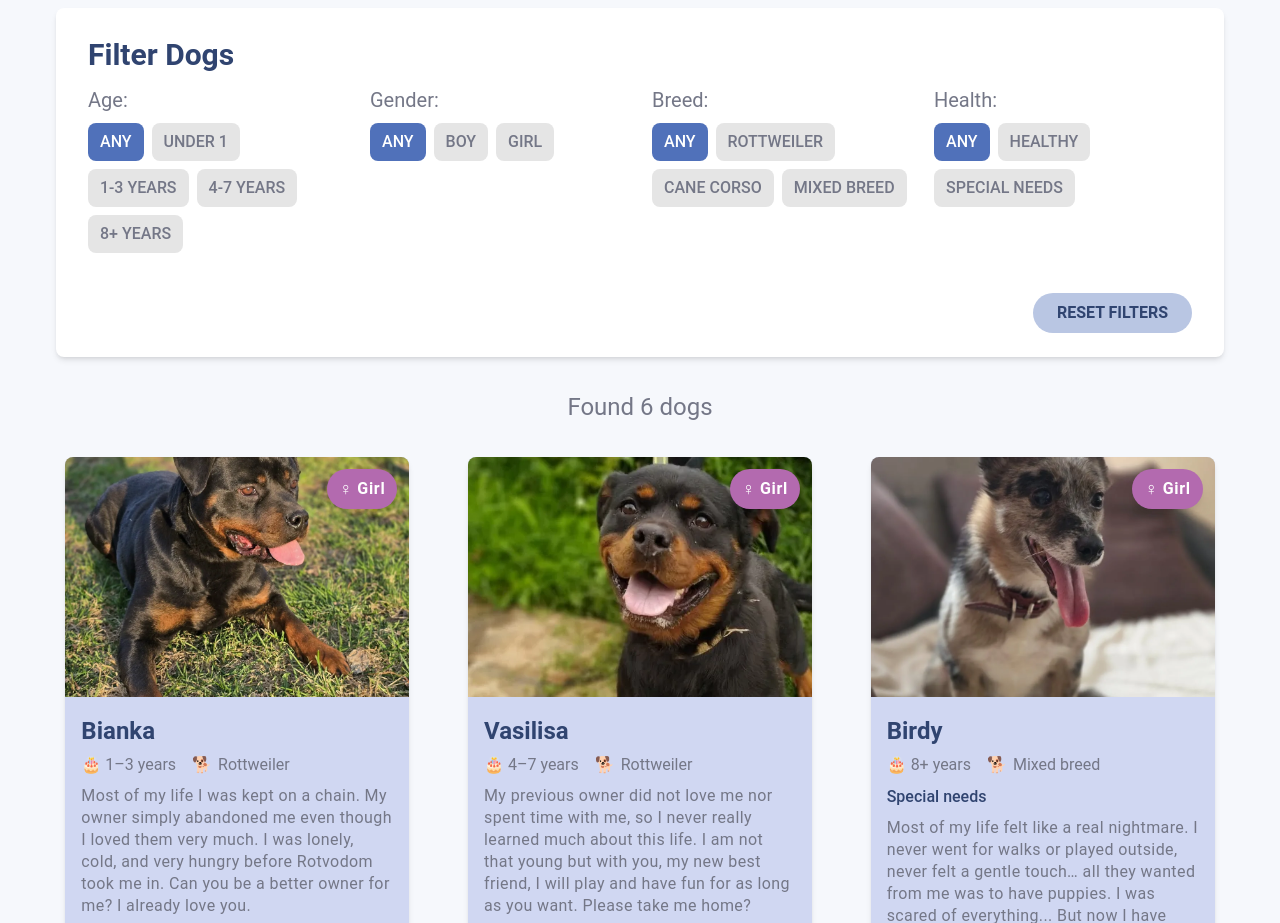
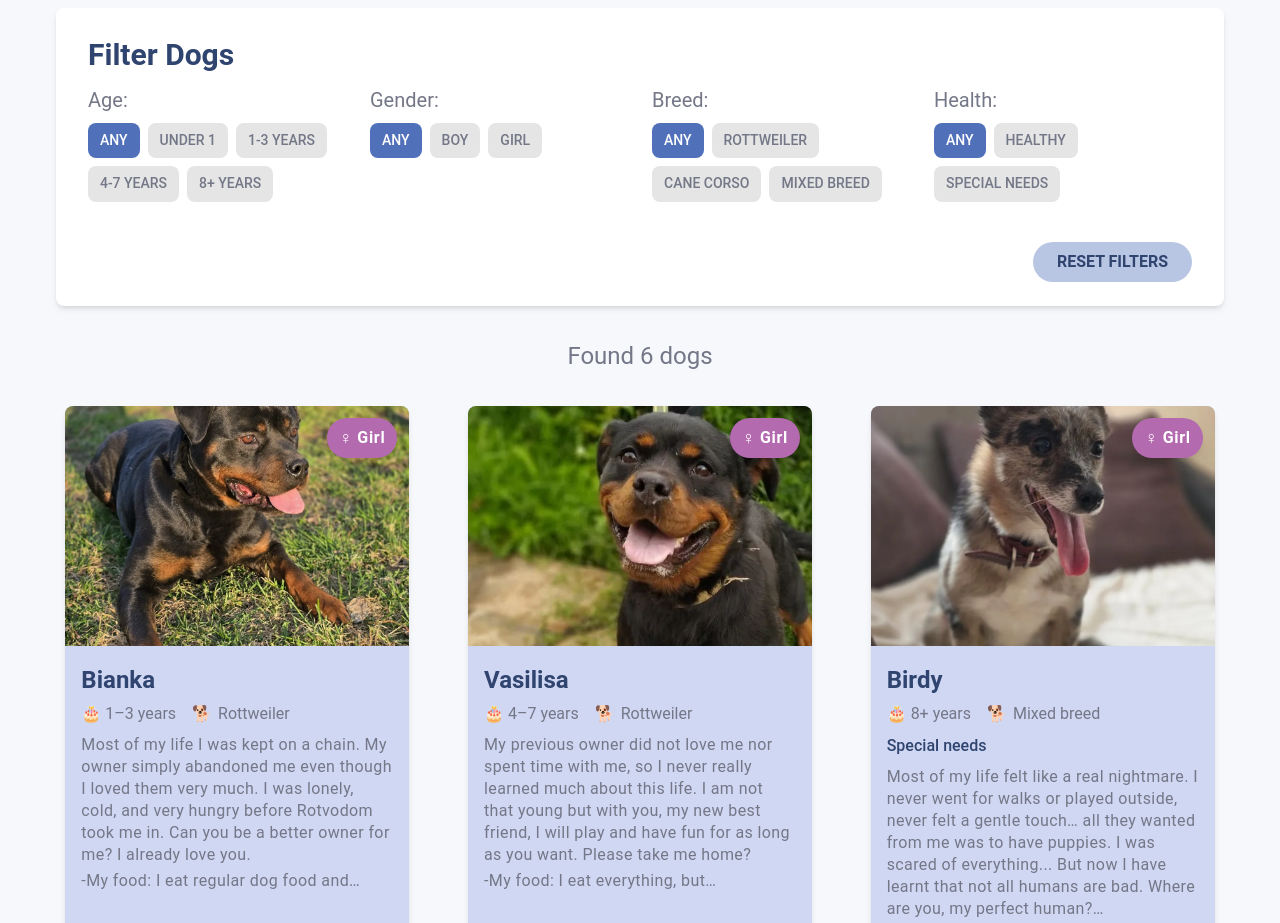
Before and after one commit to bavayra/dog-shelter, a React (Vite) app: page / in a window 1280 px wide. Shown: the part 1000-1923 px from the top of the page. Built offline with nearby package versions, Linux system fonts and the light colour scheme; a web font is replaced by a local one.

Commit message:
style(filters-1024): decreased size for the filter options

```diff
--- a/src/features/DogFilters.tsx
+++ b/src/features/DogFilters.tsx
@@ -36,7 +36,7 @@ const DogFilters = ({
         <button
           key={option.value}
           onClick={() => onChange(option.value)}
-          className={`typography-small tablet-sm:text-base 3xl:text-lg 4xl:text-xl 5xl:text-2xl rounded-lg px-3 py-2 font-medium transition-colors sm:text-sm md:text-sm lg:text-base ${
+          className={`typography-small tablet-sm:text-base 3xl:text-lg 4xl:text-xl 5xl:text-2xl rounded-lg px-3 py-2 font-medium transition-colors sm:text-sm md:text-sm ${
             isActive
               ? 'bg-primary-500 text-white'
               : 'bg-neutral-200 text-neutral-700 hover:bg-neutral-300'
```
